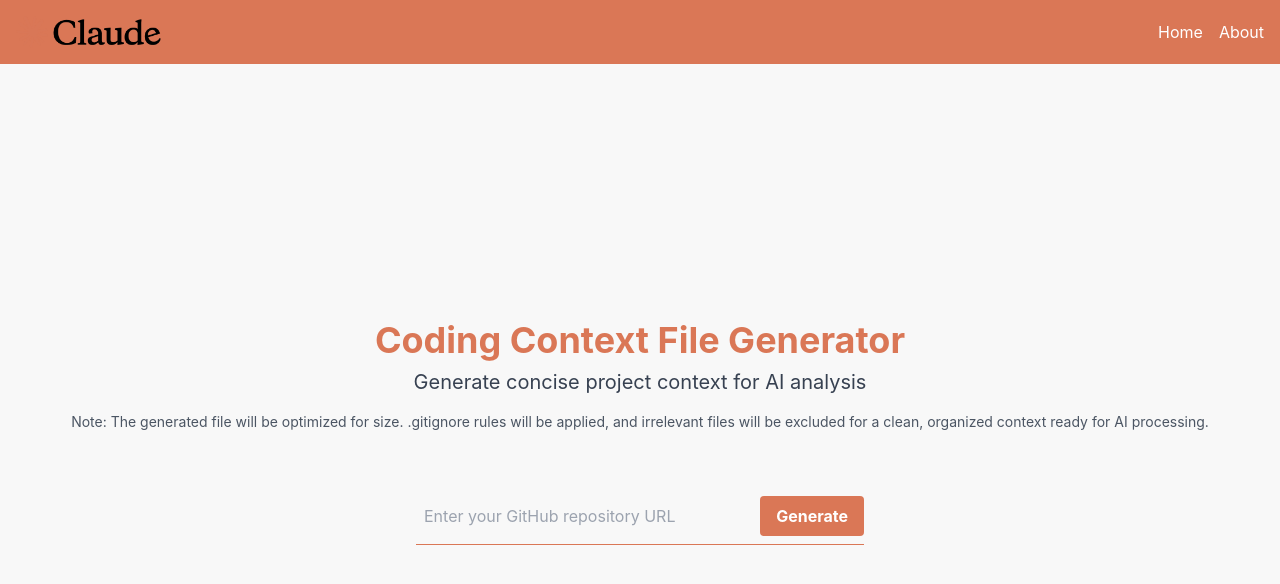
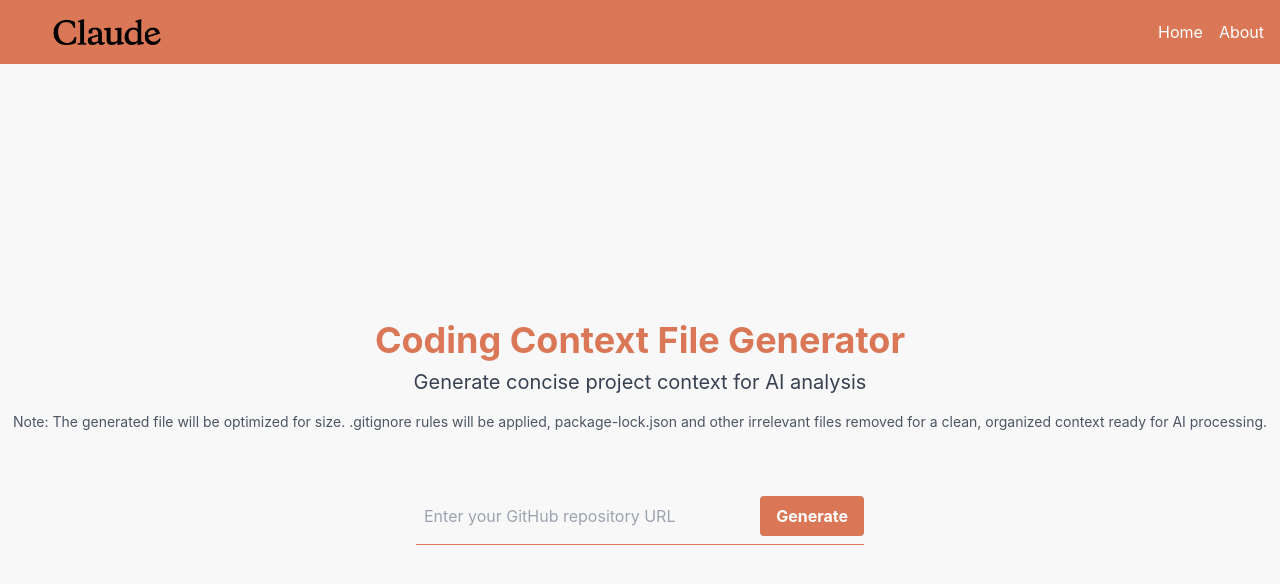
Before and after one commit to jonathan-politzki/context-file-creator, a React (Create React App) app in the folder frontend/: page / in a window 1280 px wide. Shown: the top 584 px of the page. Built offline with nearby package versions, Linux system fonts and the light colour scheme; no server answers.

Commit message:
simple add to ignore package-lock.json files cuz they can get too damn big

```diff
--- a/frontend/src/pages/MainPage.js
+++ b/frontend/src/pages/MainPage.js
@@ -69,7 +69,7 @@ const MainPage = () => {
         <p className="text-xl text-gray-700 mb-4">Generate concise project context for AI analysis</p>
         <p className="text-sm text-gray-600 mb-6">
           Note: The generated file will be optimized for size.
-          .gitignore rules will be applied, and irrelevant files will be excluded
+          .gitignore rules will be applied, package-lock.json and other irrelevant files removed
           for a clean, organized context ready for AI processing.
         </p>
       </div>
```
